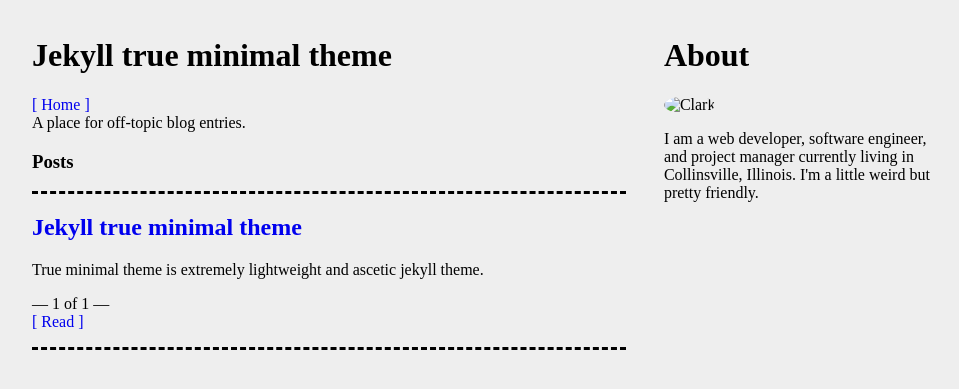
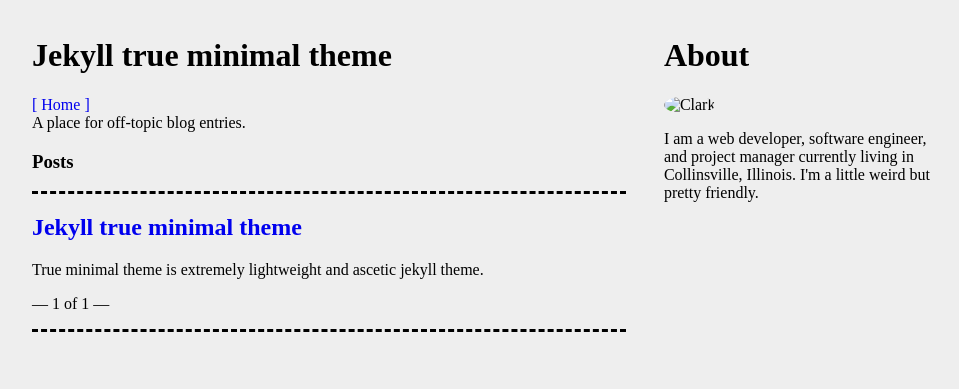
Before and after one commit to susahcebok/minimals, a Jekyll site: the page built from index.html, in a window 1280 px wide. Shown: the top 389 px of the page, without its empty margins (153-1112 px from the left). Built offline with Jekyll 4.4.1, drawn with Linux system fonts in a browser that asks for light colours; the list of posts is cut into pages by our own code.

Commit message:
Update default.html

```diff
--- a/_layouts/default.html
+++ b/_layouts/default.html
@@ -25,7 +25,7 @@
     <div class="col-2">
       {% include header.html %}
       <article>
-        <p>{{ content }} <a href='{{ site.url }}{{ post.url }}' title='{{ post.title }}'>[ Read ]</a></p>
+        <p>{{ content }}</p>
       </article>
     </div>
     <div class="col-1">
```
